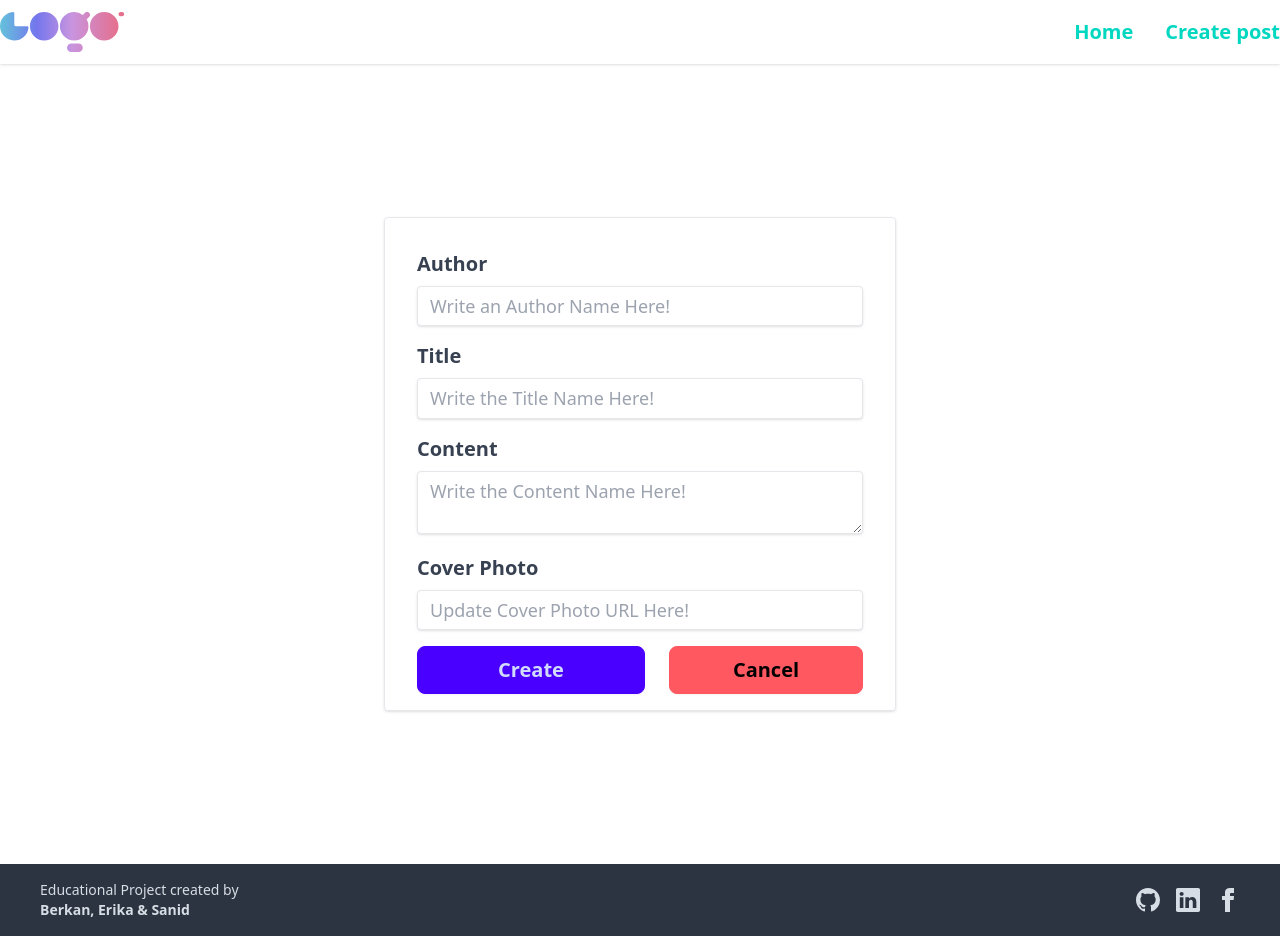
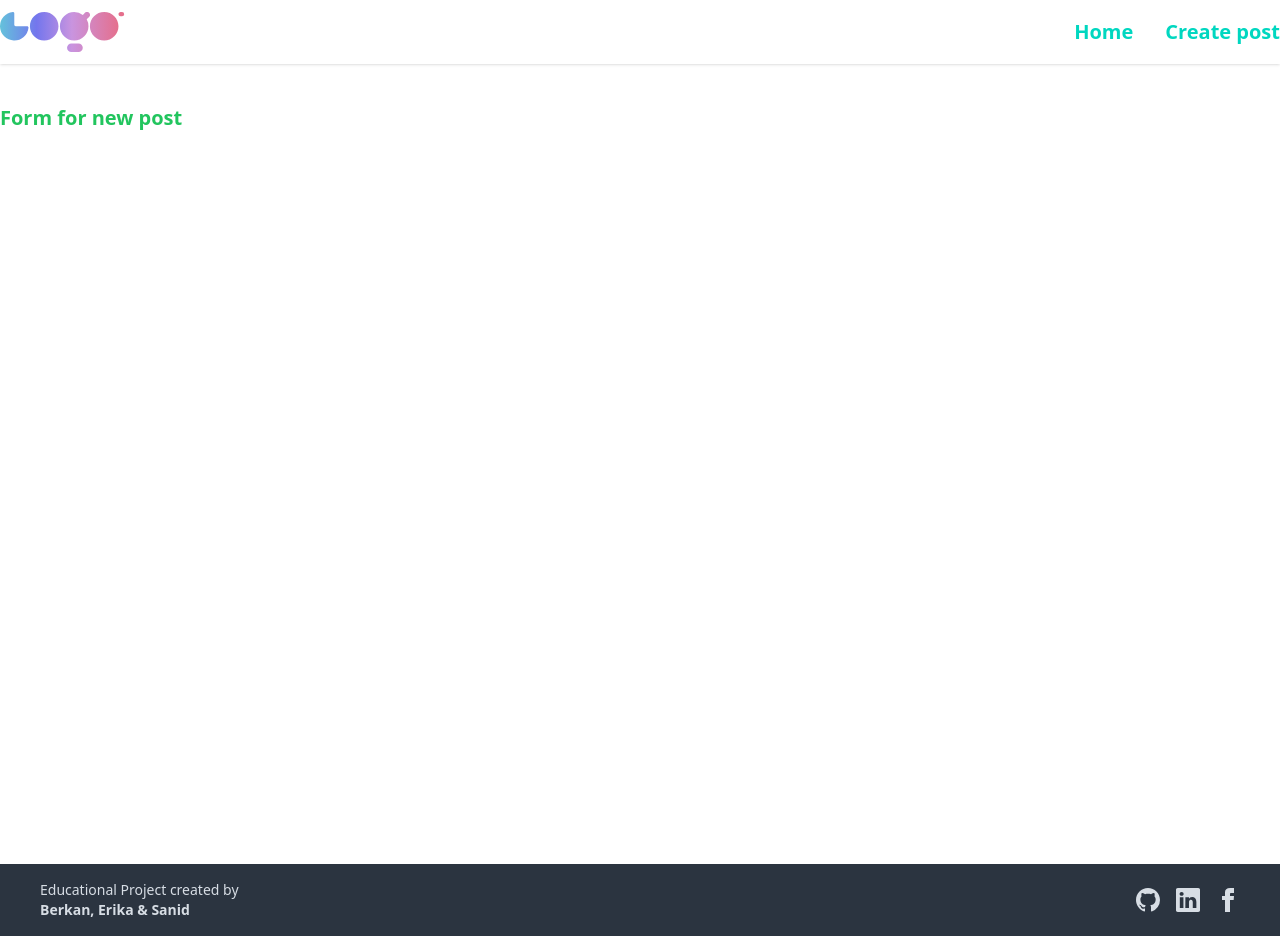
Before and after one commit to erikam2h/fullstack-blog, a React (Vite) app: page /posts/new in a window 1280 px wide. Built offline with nearby package versions, Linux system fonts and the light colour scheme.

Commit message:
CreatePost backup

```diff
--- a/src/components/NewPost.jsx
+++ b/src/components/NewPost.jsx
@@ -1,14 +1,12 @@
-// import { useForm } from "react-hook-form";
-
-// export default function NewPost() {
-//   return (
-//     <>
-//       <div className="container m-auto min-h-screen py-10">
-//         <p className="text-xl text-green-500 font-bold">Form for new post</p>
-//       </div>
-//     </>
-//   );
-// }
+export default function NewPost() {
+  return (
+    <>
+      <div className="container m-auto min-h-screen py-10">
+        <p className="text-xl text-green-500 font-bold">Form for new post</p>
+      </div>
+    </>
+  );
+}
 //
 //
 //
@@ -45,130 +43,130 @@
 //
 //
 //
-import { Link, useNavigate, Form } from "react-router-dom";
-import { useState } from "react";
-import axios from "axios";
+// import { Link, useNavigate, Form } from "react-router-dom";
+// import { useState } from "react";
+// import axios from "axios";
 
-export default function NewPost() {
-  const [newPost, setNewPost] = useState({
-    author: "",
-    title: "",
-    content: "",
-    cover: "",
-  });
-  const navigate = useNavigate();
+// export default function NewPost() {
+//   const [newPost, setNewPost] = useState({
+//     author: "",
+//     title: "",
+//     content: "",
+//     cover: "",
+//   });
+//   const navigate = useNavigate();
 
-  const handleChange = (e) => {
-    const { name, value } = e.target;
-    setNewPost((prevPost) => ({
-      ...prevPost,
-      [name]: value,
-    }));
-  };
+//   const handleChange = (e) => {
+//     const { name, value } = e.target;
+//     setNewPost((prevPost) => ({
+//       ...prevPost,
+//       [name]: value,
+//     }));
+//   };
 
-  const handleCreate = (e) => {
-    e.preventDefault();
-    axios
-      .post(`http://localhost:5000/API/posts/`, newPost)
-      .then((res) => {
-        navigate(`/posts/${res.data.result.id}`);
-        // console.log(res.data.result.id);
-      })
-      .catch((err) => {
-        console.log(err);
-      });
-  };
+//   const handleCreate = (e) => {
+//     e.preventDefault();
+//     axios
+//       .post(`http://localhost:5000/API/posts/`, newPost)
+//       .then((res) => {
+//         navigate(`/posts/${res.data.result.id}`);
+//         // console.log(res.data.result.id);
+//       })
+//       .catch((err) => {
+//         console.log(err);
+//       });
+//   };
 
-  return (
-    <>
-      <div className=" flex justify-center  m-auto min-h-screen py-10 max-w-lg  items-center">
-        <form
-          onSubmit={handleCreate}
-          className="flex flex-col flex-1  px-8 pt-8 pb-4  shadow appearance-none border rounded  leading-tight"
-        >
-          <div className="mb-4">
-            <label
-              className="block text-gray-700 text-xl font-bold mb-2"
-              htmlFor="author"
-            >
-              Author
-            </label>
-            <input
-              required
-              type="text"
-              id="author"
-              name="author"
-              placeholder="Write an Author Name Here!"
-              onChange={handleChange}
-              className="shadow text-lg appearance-none border rounded w-full py-2 px-3 text-gray-700 leading-tight focus:outline-none focus:shadow-outline"
-            />
-          </div>
-          <div className="mb-4">
-            <label
-              className="block text-gray-700 text-xl font-bold mb-2"
-              htmlFor="title"
-            >
-              Title
-            </label>
-            <input
-              required
-              type="text"
-              id="title"
-              name="title"
-              placeholder="Write the Title Name Here!"
-              onChange={handleChange}
-              className="shadow text-lg appearance-none border rounded w-full py-2 px-3 text-gray-700 leading-tight focus:outline-none focus:shadow-outline"
-            />
-          </div>
+//   return (
+//     <>
+//       <div className=" flex justify-center  m-auto min-h-screen py-10 max-w-lg  items-center">
+//         <form
+//           onSubmit={handleCreate}
+//           className="flex flex-col flex-1  px-8 pt-8 pb-4  shadow appearance-none border rounded  leading-tight"
+//         >
+//           <div className="mb-4">
+//             <label
+//               className="block text-gray-700 text-xl font-bold mb-2"
+//               htmlFor="author"
+//             >
+//               Author
+//             </label>
+//             <input
+//               required
+//               type="text"
+//               id="author"
+//               name="author"
+//               placeholder="Write an Author Name Here!"
+//               onChange={handleChange}
+//               className="shadow text-lg appearance-none border rounded w-full py-2 px-3 text-gray-700 leading-tight focus:outline-none focus:shadow-outline"
+//             />
+//           </div>
+//           <div className="mb-4">
+//             <label
+//               className="block text-gray-700 text-xl font-bold mb-2"
+//               htmlFor="title"
+//             >
+//               Title
+//             </label>
+//             <input
+//               required
+//               type="text"
+//               id="title"
+//               name="title"
+//               placeholder="Write the Title Name Here!"
+//               onChange={handleChange}
+//               className="shadow text-lg appearance-none border rounded w-full py-2 px-3 text-gray-700 leading-tight focus:outline-none focus:shadow-outline"
+//             />
+//           </div>
 
-          <div className="mb-4">
-            <label
-              className="block text-gray-700 text-xl font-bold mb-2"
-              htmlFor="content"
-            >
-              Content
-            </label>
-            <textarea
-              required
-              id="content"
-              name="content"
-              placeholder="Write the Content Name Here!"
-              onChange={handleChange}
-              className="shadow text-lg appearance-none border rounded w-full py-2 px-3 text-gray-700 leading-tight focus:outline-none focus:shadow-outline"
-            />
-          </div>
-          <div className="mb-4">
-            <label
-              className="block text-gray-700 text-xl font-bold mb-2"
-              htmlFor="cover"
-            >
-              Cover Photo
-            </label>
-            <input
-              required
-              type="url"
-              id="cover"
-              name="cover"
-              placeholder="Update Cover Photo URL Here!"
-              onChange={handleChange}
-              className="shadow text-lg appearance-none border rounded w-full py-2 px-3 text-gray-700 leading-tight focus:outline-none focus:shadow-outline"
-            />
-          </div>
-          <div className="flex gap-6">
-            <button
-              type="submit"
-              className="font-bold btn btn-primary flex-1 w-full text-xl"
-            >
-              Create
-            </button>
-            <Link to="/" className="flex-1">
-              <button className="font-bold btn btn-error w-full text-xl">
-                Cancel
-              </button>
-            </Link>
-          </div>
-        </form>
-      </div>
-    </>
-  );
-}
+//           <div className="mb-4">
+//             <label
+//               className="block text-gray-700 text-xl font-bold mb-2"
+//               htmlFor="content"
+//             >
+//               Content
+//             </label>
+//             <textarea
+//               required
+//               id="content"
+//               name="content"
+//               placeholder="Write the Content Name Here!"
+//               onChange={handleChange}
+//               className="shadow text-lg appearance-none border rounded w-full py-2 px-3 text-gray-700 leading-tight focus:outline-none focus:shadow-outline"
+//             />
+//           </div>
+//           <div className="mb-4">
+//             <label
+//               className="block text-gray-700 text-xl font-bold mb-2"
+//               htmlFor="cover"
+//             >
+//               Cover Photo
+//             </label>
+//             <input
+//               required
+//               type="url"
+//               id="cover"
+//               name="cover"
+//               placeholder="Update Cover Photo URL Here!"
+//               onChange={handleChange}
+//               className="shadow text-lg appearance-none border rounded w-full py-2 px-3 text-gray-700 leading-tight focus:outline-none focus:shadow-outline"
+//             />
+//           </div>
+//           <div className="flex gap-6">
+//             <button
+//               type="submit"
+//               className="font-bold btn btn-primary flex-1 w-full text-xl"
+//             >
+//               Create
+//             </button>
+//             <Link to="/" className="flex-1">
+//               <button className="font-bold btn btn-error w-full text-xl">
+//                 Cancel
+//               </button>
+//             </Link>
+//           </div>
+//         </form>
+//       </div>
+//     </>
+//   );
+// }
```
